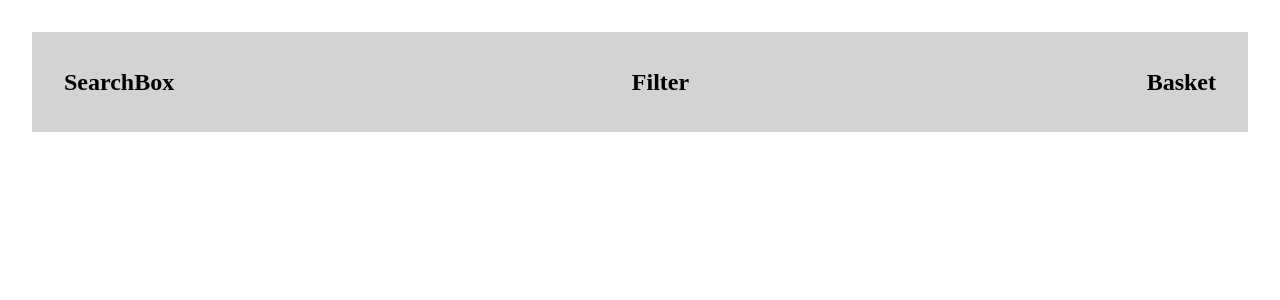
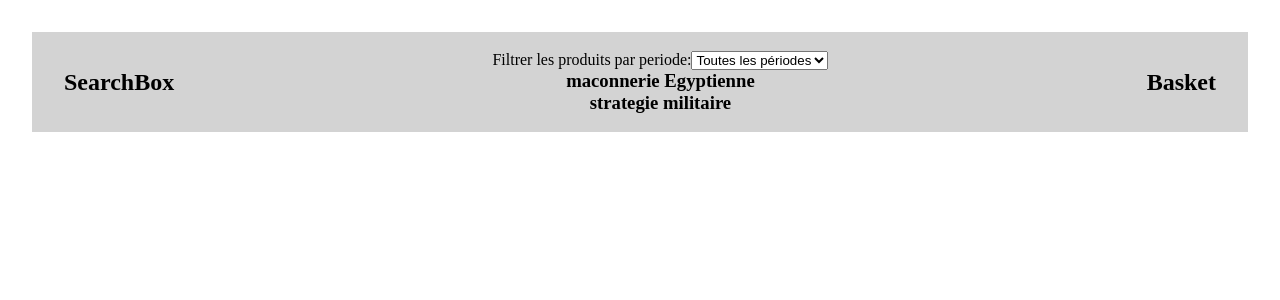
Before and after one commit to RosaBen/Protojam-La-hess, a React (Vite) app in the folder client/: page / in a window 1280 px wide. Shown: the top 300 px of the page. Built offline with nearby package versions, Linux system fonts and the light colour scheme.

Commit message:
filter working

```diff
--- a/client/src/components/Filter.jsx
+++ b/client/src/components/Filter.jsx
@@ -1,3 +1,59 @@
+import { useState } from "react";
+
 export default function Filter() {
-    return(<><h1>Filter</h1></>)
+    const productList = [
+        {
+          id: 1,
+          name: "maconnerie Egyptienne",
+          description:
+            "créer des pyramides",
+          price: 1450,
+          era:"Egypte antique",
+          picture:
+            "https://picsum.photos/200/300"
+        },
+        {
+          id: 2,
+          name: "strategie militaire",
+          description: "comment préparer ses troupes et gagner la bataille",
+          price: 980,
+          era:"Rome Antique",
+          picture:
+            "https://picsum.photos/id/237/200/300"}
+      ];
+
+      const [selection, setSelection] = useState("");
+      const handleChangeSelection = (event) => {
+        setSelection(event.target.value);
+      };
+      const filteredProductList = productList
+      .filter((product) => product.era === selection || selection === "");
+
+    return (
+    <>
+
+    <label>
+          Filtrer les produits par periode:
+          <select onChange={handleChangeSelection}>
+            <option >Toutes les périodes</option>
+            {productList.map((product) => (
+                <option key={product.id} value={product.era}>
+                    {product.era}
+                </option>
+            ))}
+            </select>
+        </label>
+
+        <section>
+          {filteredProductList.length > 0 ? (
+            filteredProductList.map((product) => (
+              <article key={product.id}>
+                <h3>{product.name}</h3>
+              </article>)
+          ))
+        : "Aucun produit ne correspond à votre recherche"
+        }
+        </section>
+
+    </>)
 }
```
